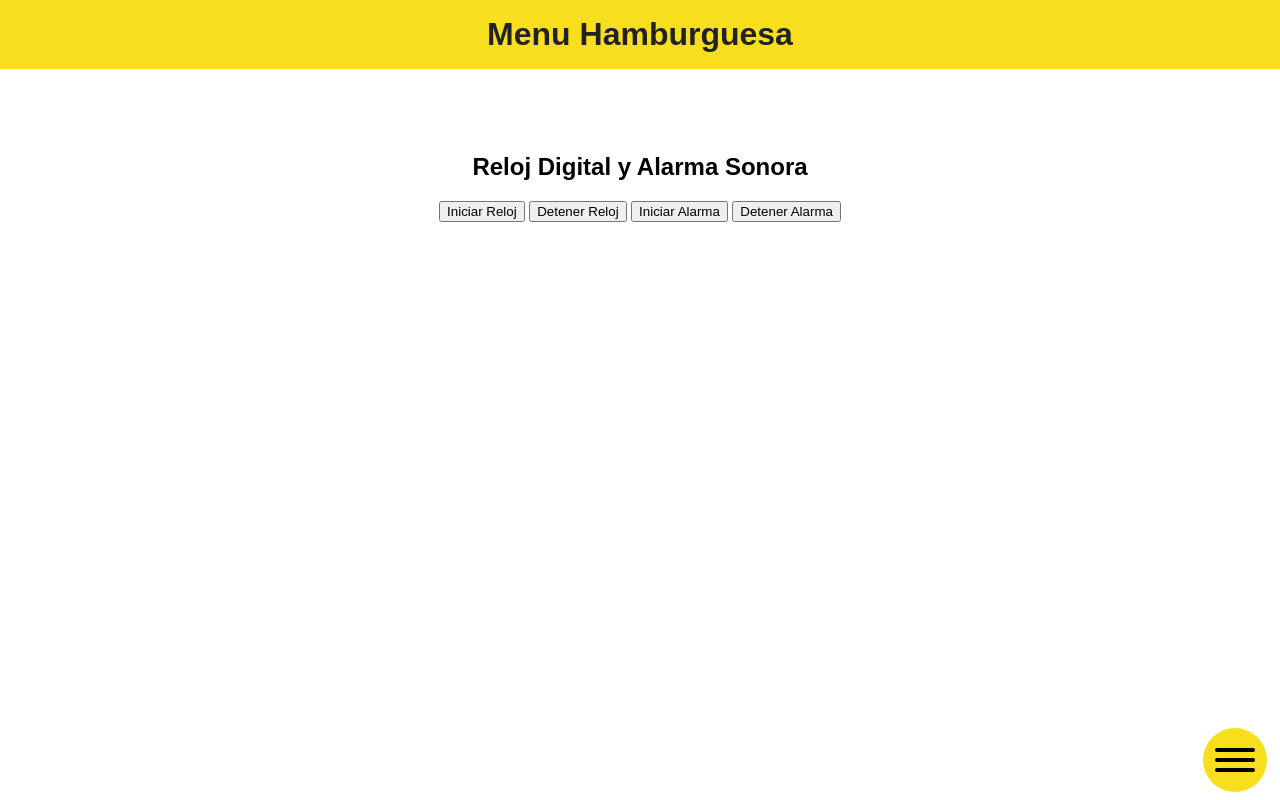
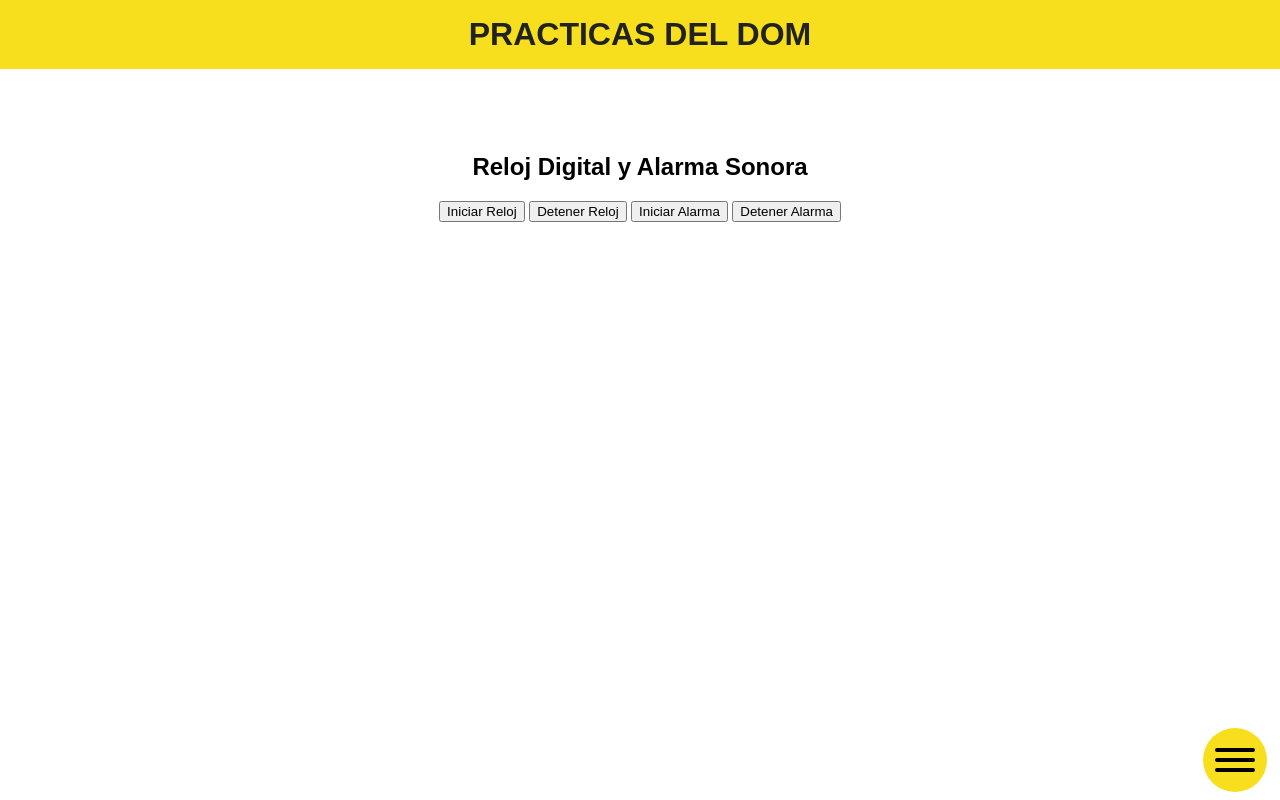
Before and after one commit to junior-garcia/PracticasDOM, a plain HTML site: page PracticasDom/index.html in a window 1280 px wide. Shown: the top 800 px of the page. Drawn offline with nearby package versions, Linux system fonts and the light colour scheme.

Commit message:
MODIFICACION DE TITULO DESDE PRODRAMADOR2

```diff
--- a/PracticasDom/index.html
+++ b/PracticasDom/index.html
@@ -10,7 +10,7 @@
 </head>
 <body>
    <header class="header">
-       <h1>Menu Hamburguesa</h1>
+       <h1>PRACTICAS DEL DOM</h1>
    </header>
    <button class="panel-btn hamburger hamburger--vortex" type="button">
     <span class="hamburger-box">
```
